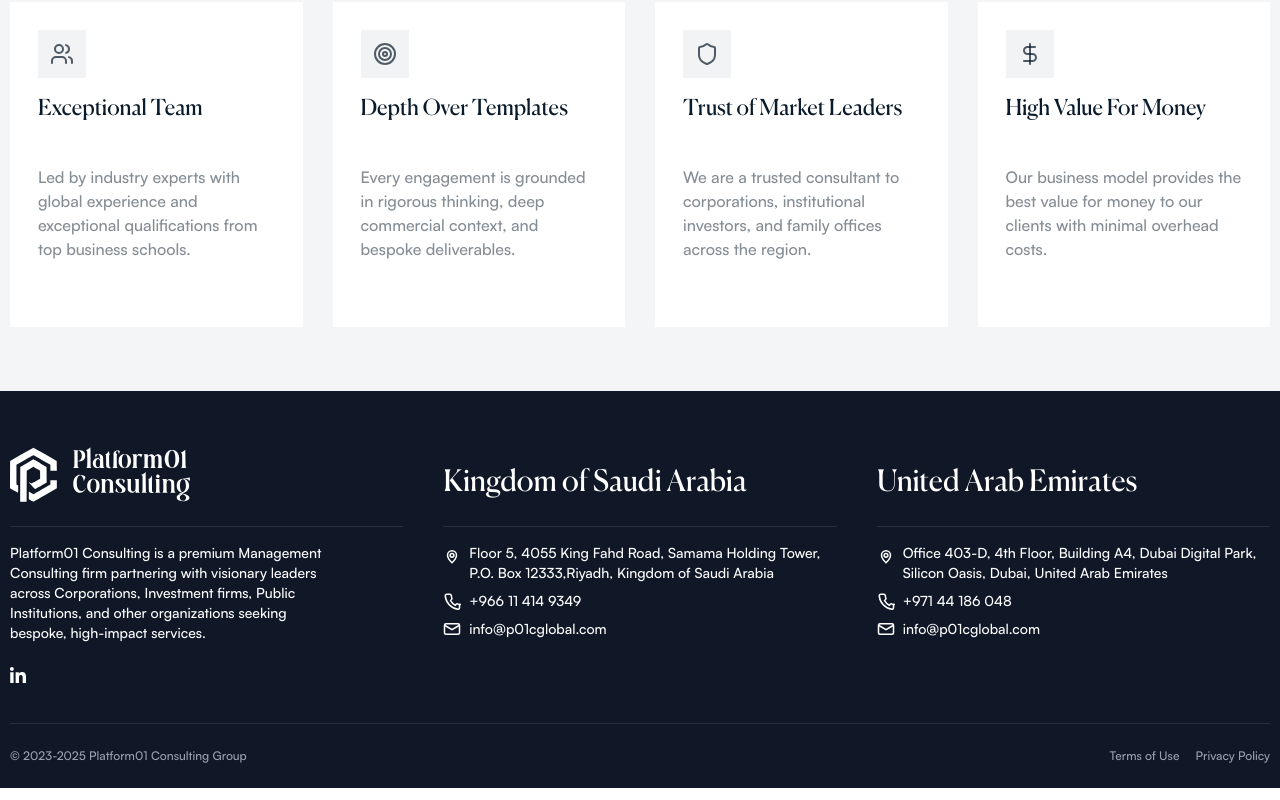
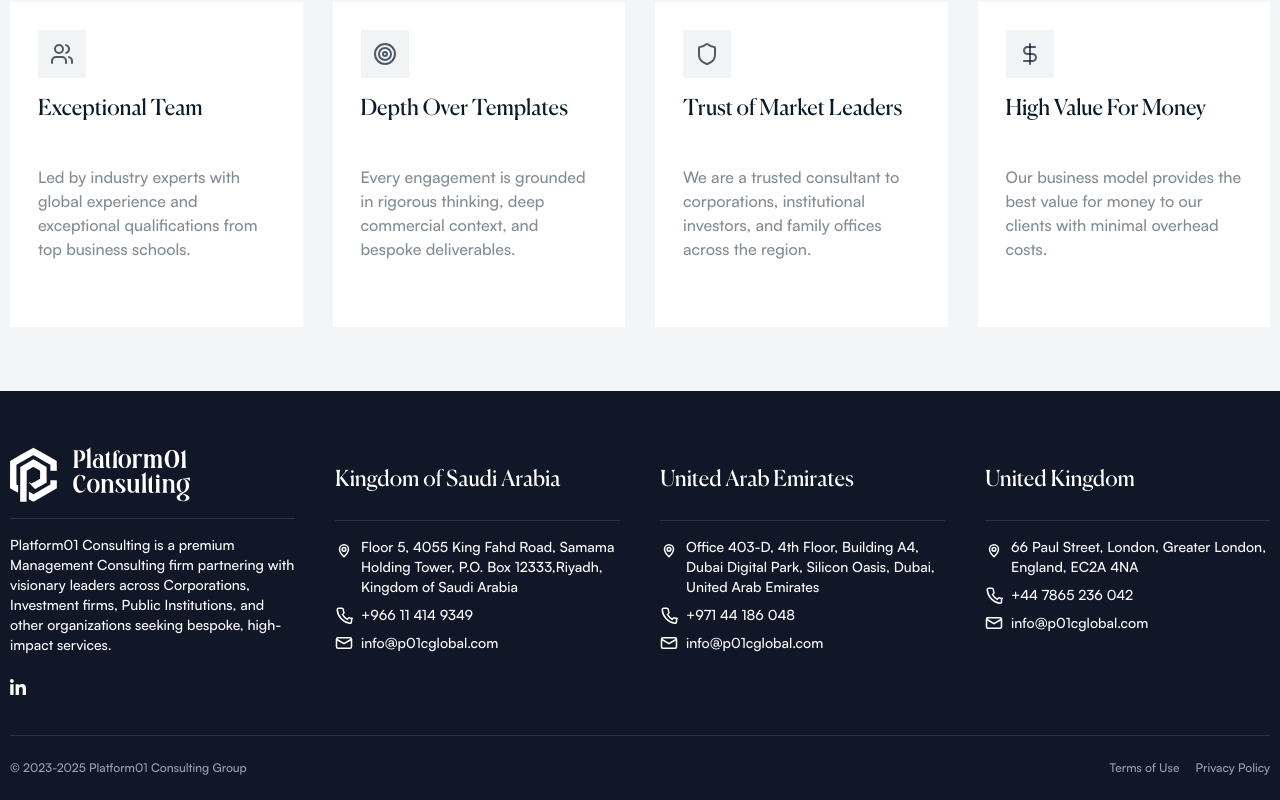
Before and after one commit to P01CGroup/platform01c, a Next.js app: page / in a window 1280 px wide. Shown: the part 2732-3532 px from the top of the page. Built offline with nearby package versions, Linux system fonts and the light colour scheme; no server answers; the database is empty; a web font is replaced by a local one.

Commit message:
Footer new address added

```diff
--- a/app/globals.css
+++ b/app/globals.css
@@ -2,16 +2,16 @@
 
 /* Critical CSS - Inline for faster rendering */
 @font-face {
-  font-family: 'Canela';
-  src: url('/fonts/Canela-Regular.otf') format('opentype');
+  font-family: "Canela";
+  src: url("/fonts/Canela-Regular.otf") format("opentype");
   font-weight: normal;
   font-style: normal;
   font-display: swap;
 }
 
 @font-face {
-  font-family: 'Satoshi';
-  src: url('/fonts/Satoshi-Medium.otf') format('opentype');
+  font-family: "Satoshi";
+  src: url("/fonts/Satoshi-Medium.otf") format("opentype");
   font-weight: 500;
   font-style: normal;
   font-display: swap;
@@ -19,17 +19,17 @@
 
 :root {
   --background: #ffffff;
-  --foreground: #091A2A;
-  --primary: #021C57;
-  --secondary: #0050FF;
-  --accent: #D9D6D1;
-  --surface: #F3F5F7;
+  --foreground: #091a2a;
+  --primary: #021c57;
+  --secondary: #0050ff;
+  --accent: #d9d6d1;
+  --surface: #f3f5f7;
   --gray: #797979;
   --stroke: #060011;
-  --dark: #091A2A;
+  --dark: #091a2a;
 }
 
-@theme inline{
+@theme inline {
   --font-heading: var(--font-canela);
   --font-sans: var(--font-satoshi);
 }
@@ -61,22 +61,31 @@
 }
 
 /* Responsive heading styles */
-h1, .heading-1 {
+h1,
+.heading-1 {
   @apply text-5xl sm:text-6xl md:text-6xl lg:text-6xl font-heading;
 }
-h2, .heading-2 {
+h2,
+.heading-2 {
   @apply text-4xl-2 sm:text-5xl md:text-5xl lg:text-5xl font-heading;
 }
-h3, .heading-3 {
+h3,
+.heading-3 {
   @apply text-3xl sm:text-4xl md:text-4xl lg:text-4xl font-heading;
 }
-h4, .heading-4 {
+h4,
+.heading-4 {
   @apply text-2xl sm:text-3xl md:text-3xl lg:text-3xl font-heading;
 }
-h5, .heading-5 {
+h5,
+.heading-5 {
   @apply text-xl sm:text-2xl md:text-2xl lg:text-2xl font-heading;
 }
-h6, .heading-6 {
+.heading-5-5 {
+  @apply text-xl sm:text-[26px] lg:text-2xl font-heading;
+}
+h6,
+.heading-6 {
   @apply text-lg sm:text-xl md:text-xl lg:text-xl font-heading;
 }
 
@@ -638,7 +647,7 @@ img {
 .tiptap-content .ProseMirror code {
   background: #f3f4f6;
   padding: 0.125rem 0.25rem;
-  font-family: 'Courier New', monospace;
+  font-family: "Courier New", monospace;
   font-size: 0.875rem;
 }
 
--- a/components/ui/conditional-footer.tsx
+++ b/components/ui/conditional-footer.tsx
@@ -31,6 +31,11 @@ export default function ConditionalFooter() {
     "/business-valuation-services-uae",
     "/ma-consulting-services-2",
     "/feasibility-study-uae",
+    "/financial-modelling-and-analysis-uk",
+    "/commercial-due-diligence-services-uk",
+    "/business-valuation-services-uk",
+    "/best-business-plan-consultants-uk",
+    "/financial-modelling-and-analysis-uk",
   ];
 
   // Pages where UAE section should be excluded
@@ -39,6 +44,11 @@ export default function ConditionalFooter() {
     "/business-valuation-services-ksa",
     "/feasibility-study-ksa-2",
     "/feasibility-study-ksa-3",
+    "/financial-modelling-and-analysis-uk",
+    "/commercial-due-diligence-services-uk",
+    "/business-valuation-services-uk",
+    "/best-business-plan-consultants-uk",
+    "/financial-modelling-and-analysis-uk",
   ];
 
   const shouldExcludeSaudi = excludeSaudiPages.includes(pathname);
--- a/components/ui/footer.tsx
+++ b/components/ui/footer.tsx
@@ -4,22 +4,29 @@ import Logo from "./logo";
 interface FooterProps {
   excludeSaudi?: boolean;
   excludeUAE?: boolean;
+  excludeUK?: boolean;
 }
 
-const Footer = ({ excludeSaudi = false, excludeUAE = false }: FooterProps) => {
+const Footer = ({
+  excludeSaudi = false,
+  excludeUAE = false,
+  excludeUK = false,
+}: FooterProps) => {
   return (
     <footer className="bg-gray-900 text-white pt-12 pb-6">
       <div
         className={`container grid gap-10 border-b border-white/10 pb-10 ${
-          excludeSaudi || excludeUAE
+          excludeSaudi && excludeUAE
             ? "grid-cols-1 md:grid-cols-2"
-            : "grid-cols-1 md:grid-cols-3"
+            : excludeSaudi || excludeUAE
+              ? "grid-cols-1 md:grid-cols-3"
+              : "grid-cols-1 md:grid-cols-4"
         }`}
       >
         {/* Company Info */}
         <div>
-          <Logo className="mb-4 fill-white" width={180} height={71} />
-          <hr className="my-4 border-white/10" />
+          <Logo className="mb-2 fill-white" width={180} height={71} />
+          <hr className="mb-4 border-white/10" />
           <p className="text-sm max-w-xs">
             Platform01 Consulting is a premium Management Consulting firm
             partnering with visionary leaders across Corporations, Investment
@@ -53,7 +60,7 @@ const Footer = ({ excludeSaudi = false, excludeUAE = false }: FooterProps) => {
         {!excludeSaudi && (
           <div style={{ paddingTop: "27px" }}>
             <div className="grid ">
-              <h5 className="heading-4 mb-2">
+              <h5 className="heading-5-5 mb-2">
                 Kingdom of Saudi Arabia
                 {/* <br /> */}
               </h5>
@@ -78,8 +85,8 @@ const Footer = ({ excludeSaudi = false, excludeUAE = false }: FooterProps) => {
                 </svg>
               </span>
               <span>
-                Floor 5, 4055 King Fahd Road, Samama Holding Tower, <br /> P.O.
-                Box 12333,
+                Floor 5, 4055 King Fahd Road, Samama Holding Tower, P.O. Box
+                12333,
                 {/* <br /> */}
                 Riyadh, Kingdom of Saudi Arabia
               </span>
@@ -132,7 +139,7 @@ const Footer = ({ excludeSaudi = false, excludeUAE = false }: FooterProps) => {
           <div style={{ paddingTop: "27px" }}>
             <div className="grid ">
               <h5
-                className={`heading-4 mb-2`}
+                className={`heading-5-5 mb-2`}
                 // className={`heading-4 mb-2 ${excludeSaudi ? "h-[63px]" : ""}`}
               >
                 United Arab Emirates
@@ -157,7 +164,7 @@ const Footer = ({ excludeSaudi = false, excludeUAE = false }: FooterProps) => {
               </span>
               <span>
                 Office 403-D, 4th Floor, Building A4, Dubai Digital Park,
-                <br /> Silicon Oasis, Dubai, United Arab Emirates
+                Silicon Oasis, Dubai, United Arab Emirates
               </span>
             </div>
             <div className="flex items-center mb-2 text-sm">
@@ -201,6 +208,78 @@ const Footer = ({ excludeSaudi = false, excludeUAE = false }: FooterProps) => {
             </div>
           </div>
         )}
+        {!excludeUK && (
+          <div style={{ paddingTop: "27px" }}>
+            <div className="grid ">
+              <h5
+                className={`heading-5-5 mb-2`}
+                // className={`heading-4 mb-2 ${excludeSaudi ? "h-[63px]" : ""}`}
+              >
+                United Kingdom
+                {/* <br /> */}
+              </h5>
+            </div>
+            <hr className="my-4 border-white/10" />
+            <div className="flex items-start mb-2 text-sm">
+              <span className="mr-2 mt-1">
+                {/* Location icon */}
+                <svg
+                  width="18"
+                  height="18"
+                  fill="none"
+                  stroke="currentColor"
+                  strokeWidth="2"
+                  viewBox="0 0 24 24"
+                >
+                  <path d="M12 21s-6-5.686-6-10A6 6 0 0 1 18 11c0 4.314-6 10-6 10z" />
+                  <circle cx="12" cy="11" r="2.5" />
+                </svg>
+              </span>
+              <span>
+                66 Paul Street, London, Greater London, England, EC2A 4NA
+              </span>
+            </div>
+            <div className="flex items-center mb-2 text-sm">
+              <span className="mr-2">
+                {/* Phone icon */}
+                <svg
+                  width="18"
+                  height="18"
+                  fill="none"
+                  stroke="currentColor"
+                  strokeWidth="2"
+                  viewBox="0 0 24 24"
+                >
+                  <path d="M22 16.92V21a2 2 0 0 1-2.18 2A19.72 19.72 0 0 1 3 5.18 2 2 0 0 1 5 3h4.09a2 2 0 0 1 2 1.72c.13 1.13.37 2.22.72 3.26a2 2 0 0 1-.45 2.11l-1.27 1.27a16 16 0 0 0 6.29 6.29l1.27-1.27a2 2 0 0 1 2.11-.45c1.04.35 2.13.59 3.26.72A2 2 0 0 1 22 16.92z" />
+                </svg>
+              </span>
+              <span>
+                <Link href="tel:+447865236042">+44 7865 236 042</Link>
+              </span>
+            </div>
+            <div className="flex items-center text-sm">
+              <span className="mr-2">
+                {/* Mail icon */}
+                <svg
+                  width="18"
+                  height="18"
+                  fill="none"
+                  stroke="currentColor"
+                  strokeWidth="2"
+                  viewBox="0 0 24 24"
+                >
+                  <rect x="2" y="5" width="20" height="14" rx="2" />
+                  <polyline points="22,7 12,13 2,7" />
+                </svg>
+              </span>
+              <span>
+                <Link href="mailto:info@p01cglobal.com">
+                  info@p01cglobal.com
+                </Link>
+              </span>
+            </div>
+          </div>
+        )}
       </div>
       {/* Bottom row */}
       <div className="container flex flex-col md:flex-row justify-between items-center mt-6 text-xs text-gray-400 gap-2">
```
